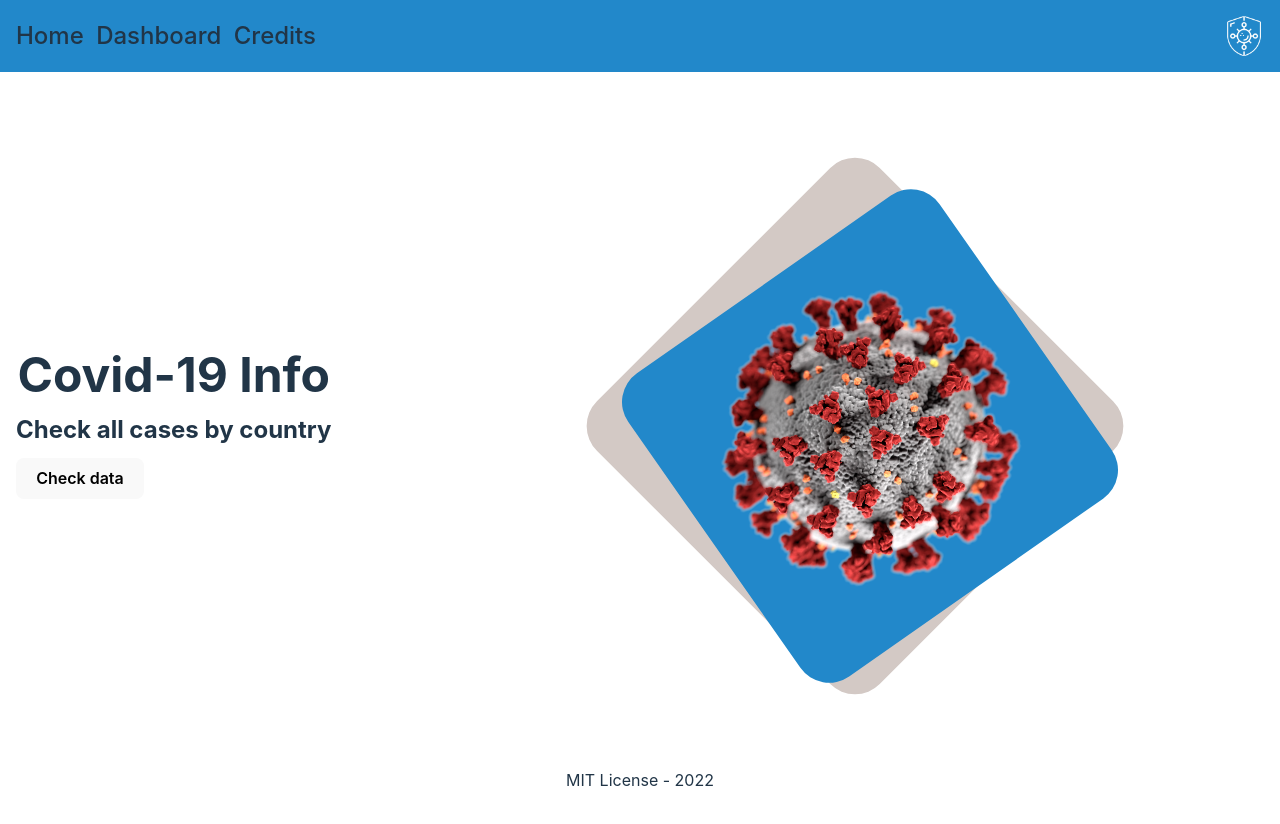
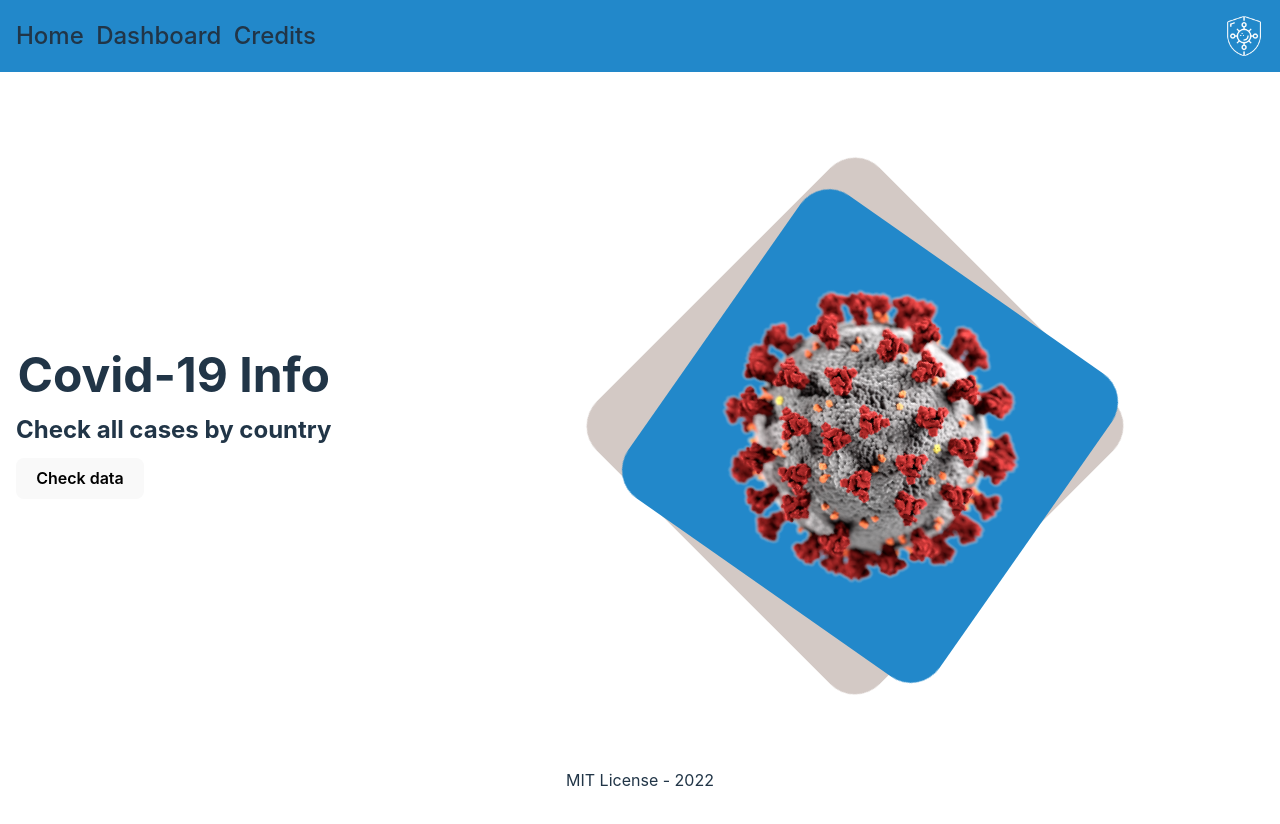
Before and after one commit to amandaalexandre/covid-countries, a React (Vite) app: page / in a window 1280 px wide. Built offline with nearby package versions, Linux system fonts and the light colour scheme.

Commit message:
style: initial front end animation

```diff
--- a/src/assets/home.css
+++ b/src/assets/home.css
@@ -34,7 +34,13 @@ h2 {
     background-color: var(--grey);
     width: 400px;
     height: 400px;
-    transform: rotate(45deg);
+    animation-name: hero-rotate;
+    animation-duration: 3s;
+    animation-timing-function: ease-in;
+    animation-iteration-count: 1;
+    animation-fill-mode: forwards;
+    -webkit-animation-fill-mode: forwards;
+    transform: rotate(-45deg);
     z-index: 0;
 }
 
@@ -46,7 +52,13 @@ h2 {
     background-color: var(--blue);
     width: 370px;
     height: 380px;
-    transform: rotate(55deg);
+    animation-name: hero-rotate;
+    animation-duration: 3s;
+    animation-timing-function: ease-in;
+    animation-iteration-count: 1;
+    animation-fill-mode: forwards;
+    -webkit-animation-fill-mode: forwards;
+    transform: rotate(-55deg);
     z-index: 0;
     display: flex;
     justify-content: center;
@@ -58,10 +70,11 @@ h2 {
     height: 80%;
 }
 
-/* @keyframes hero-rotate {
-    50% {transform: rotate(22deg)};
-    100% {transform: rotate(45deg)};
-} */
+@keyframes hero-rotate {
+    0% {transform: rotate(0deg);}
+    50% {transform: rotate(-22deg)};
+    100% {transform: rotate(-45deg)};
+}
 
 @media (max-width: 768px) {
     .home-hero {
--- a/src/components/Filter.jsx
+++ b/src/components/Filter.jsx
@@ -1,9 +1,9 @@
 import '../assets/dashboard.css'
 import axios from 'axios';
-import { getDataByContinent } from '../services/api';
+import { getDataByContinent, getAllData } from '../services/api';
 import { useState } from 'react';
 
-export default function Filter({data, filterByContinent}) {
+export default function Filter({data, filterByContinent, setData}) {
   const continents = ["Asia", "Europe", "Africa", "North America", "South America", "Oceania"];
 
   return (
@@ -13,15 +13,24 @@ export default function Filter({data, filterByContinent}) {
                                       continent === 'Oceania' ?
                                       () => filterByContinent('australia')
                                       : () => filterByContinent(continent.toLowerCase().replaceAll(" ", ""))
-                                    } //fim do ternário
-
-
+                                    }
                               >
                                 {continent}
                               </button>
         )
 
       }
+     {/*  <button onClick={() =>
+
+          axios.request(getAllData)
+          .then(res => {
+                          //console.log(res.data)
+                          setCountries(res.data)
+                          setLoading(false)
+                      })
+          .catch(err => console.error(err))
+
+      }>All</button> */}
       </div>
   )
 }
--- a/src/views/Dashboard.jsx
+++ b/src/views/Dashboard.jsx
@@ -20,7 +20,7 @@ function Dashboard() {
                           setCountries(res.data)
                           setLoading(false)
                       })
-          .catch(err => console.error(err))
+          .catch(err => console.error(err.response.data))
     };
 
     fetchData();
@@ -37,7 +37,7 @@ function Dashboard() {
 
       <div>
         <h1>Data by Countries</h1>
-        <Filter data={countries} filterByContinent={filterByContinent} />
+        <Filter data={countries} filterByContinent={filterByContinent} setData={setCountries}/>
         <Search data={countries} setCountries={setCountries} />
         {showData}
     </div>
```
